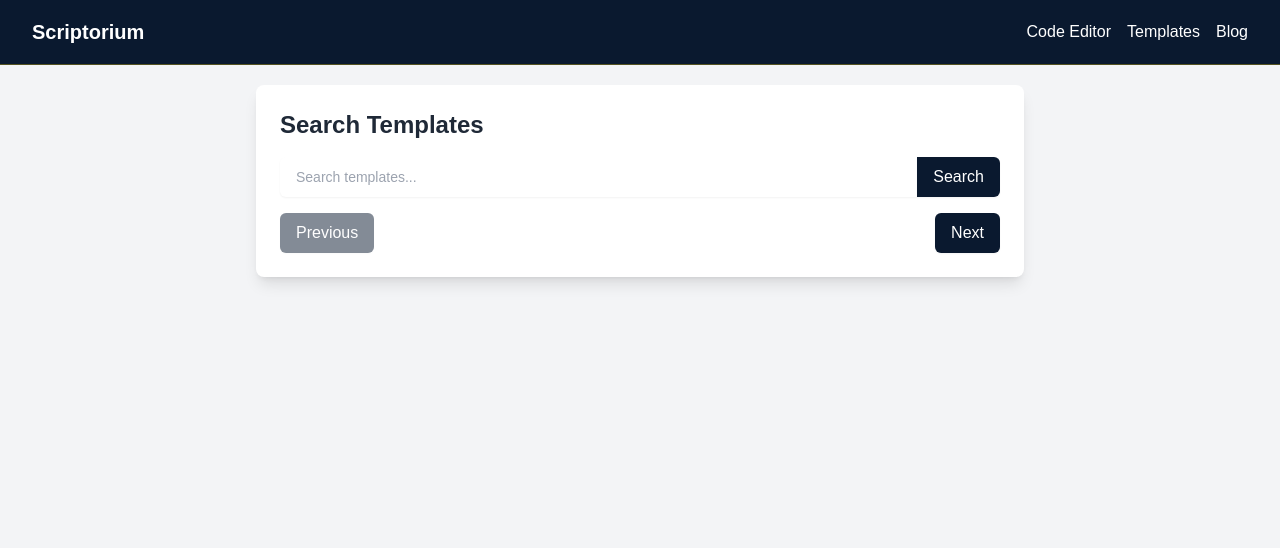
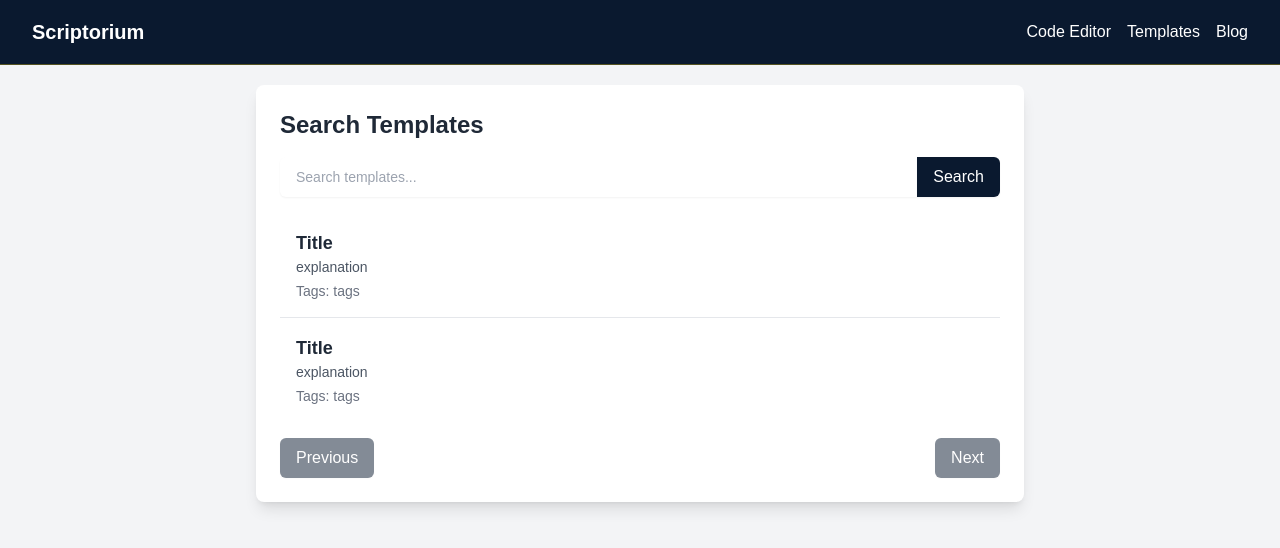
Before and after one commit to YehyunLee/Scriptorium, a Next.js app in the folder PP2/scriptorium/: page /searchTemplate in a window 1280 px wide. Shown: the top 548 px of the page. Built offline with nearby package versions, Linux system fonts and the light colour scheme.

Commit message:
Add example templates queried and conditional logic for 0 and 10+ templates

```diff
--- a/PP2/scriptorium/pages/searchTemplate/index.tsx
+++ b/PP2/scriptorium/pages/searchTemplate/index.tsx
@@ -2,7 +2,9 @@ import { useState } from "react";
 
 export default function SearchTemplates() {
   const [searchQueryString, setSearchQueryString] = useState<string>("");
+  const [templates, setTemplates] = useState<any[]>([{id: "1", title: "Title", explanation: "explanation", tags: "tags", content: "content"}, {id: "2", title: "Title", explanation: "explanation", tags: "tags", content: "content"}]);
   const [page, setPage] = useState<number>(1);
+  const [limit] = useState<number>(10);
 
   const handleSearch = async () => {
 
@@ -34,8 +36,26 @@ export default function SearchTemplates() {
           </button>
         </div>
 
+        <div>
+          {templates.length > 0 ? (
+            <ul className="divide-y divide-gray-200">
+              {templates.map((template) => (
+                <li key={template.id} className="p-4 cursor-pointer hover:bg-gray-100">
+                  <h3 className="text-lg font-bold text-gray-800">{template.title}</h3>
+                  <p className="text-sm text-gray-600">{template.explanation}</p>
+                  <div className="text-sm text-gray-500 mt-1">Tags: {template.tags}</div>
+                </li>
+              ))}
+            </ul>
+          ) : (
+            <p className="text-gray-600 text-sm">No templates found</p>
+          )}
+        </div>
+
+        {templates.length > 0 && (
           <div className="mt-4 flex justify-between">
             <button
+              disabled={page === 1}
               onClick={() => handlePageChange(page - 1)}
               className={`px-4 py-2 bg-navy rounded-md shadow-sm ${
                 page === 1 ? "cursor-not-allowed opacity-50" : "hover:opacity-80"
@@ -44,12 +64,16 @@ export default function SearchTemplates() {
               Previous
             </button>
             <button
+              disabled={templates.length < limit}
               onClick={() => handlePageChange(page + 1)}
-              className={`px-4 py-2 bg-navy rounded-md shadow-sm hover:opacity-80`}
+              className={`px-4 py-2 bg-navy rounded-md shadow-sm ${
+                templates.length < limit ? "cursor-not-allowed opacity-50" : "hover:opacity-80"
+              }`}
             >
               Next
             </button>
           </div>
+        )}
       </div>
     </div>
   );
```
